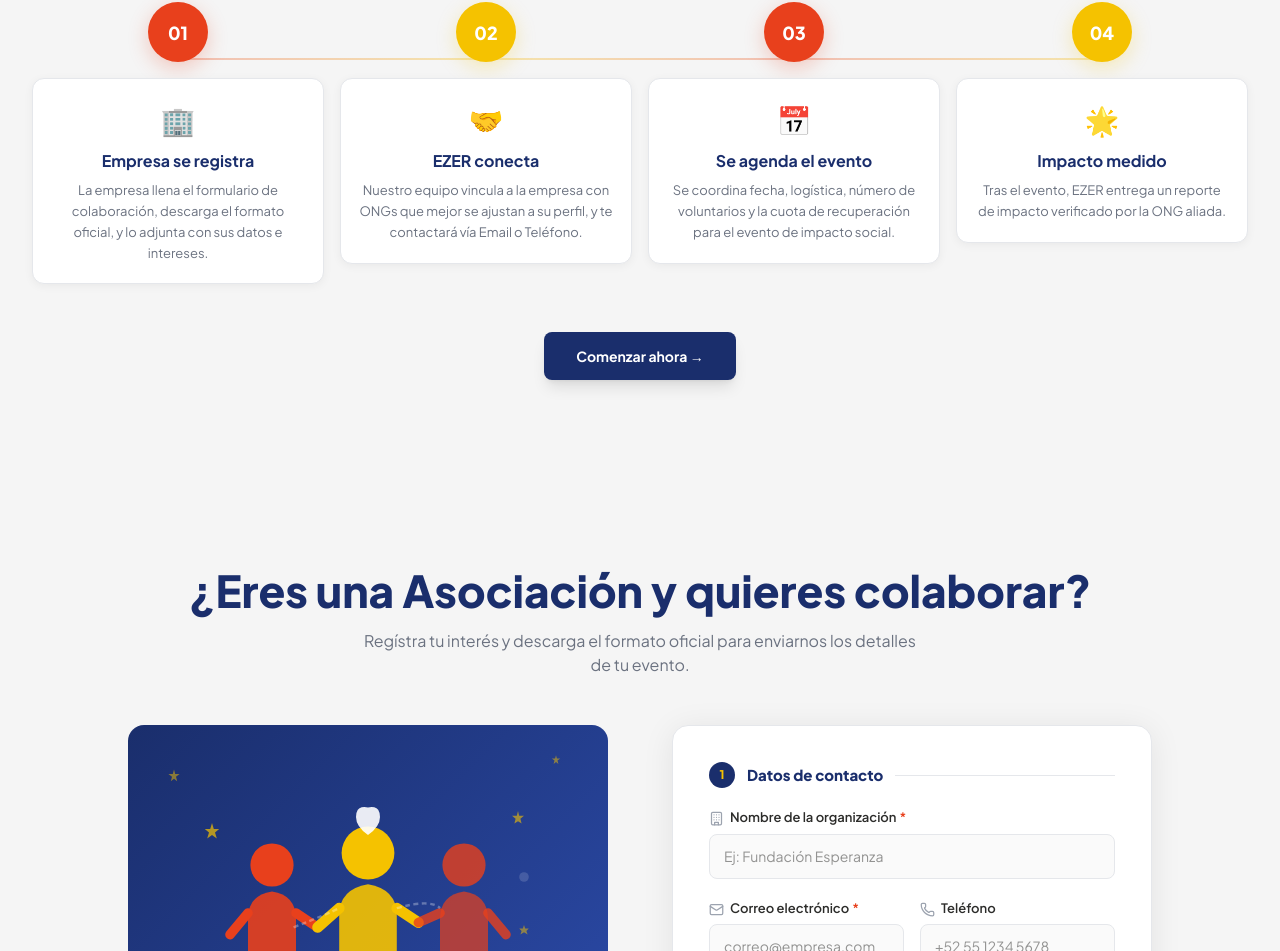
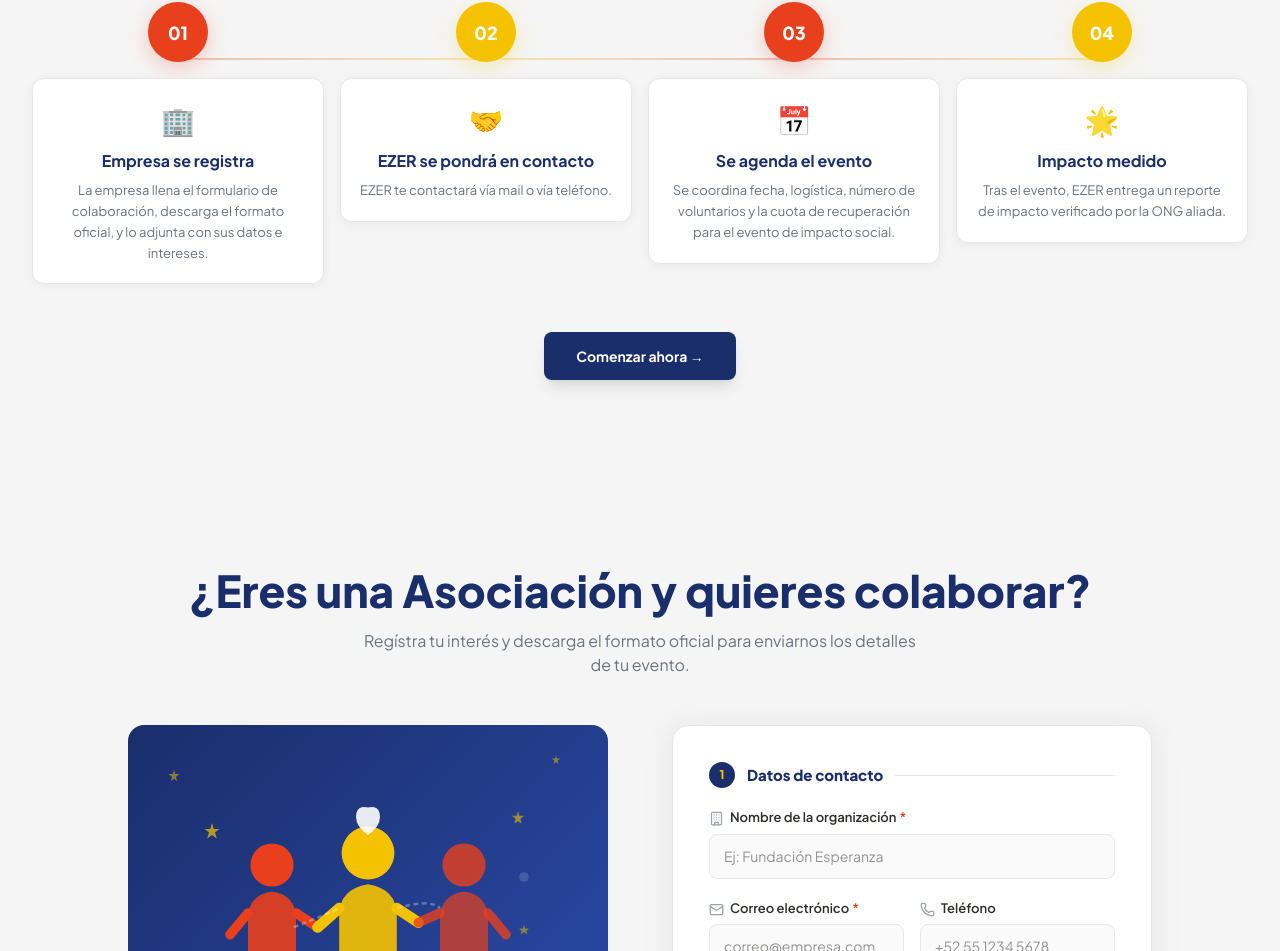
Before and after one commit to adminEzerMonterrey/ezer, a React (Vite) app: page / in a window 1280 px wide. Shown: the part 2238-3189 px from the top of the page. Built offline with nearby package versions, Linux system fonts and the light colour scheme; no server answers; the database is empty.

Commit message:
Update Step 2 in How It Works

```diff
--- a/src/app/components/HowItWorks.tsx
+++ b/src/app/components/HowItWorks.tsx
@@ -10,8 +10,8 @@ export function HowItWorks() {
     {
       number: "02",
       icon: "🤝",
-      title: "EZER conecta",
-      description: "Nuestro equipo vincula a la empresa con ONGs que mejor se ajustan a su perfil, y te contactará vía Email o Teléfono.",
+      title: "EZER se pondrá en contacto",
+      description: "EZER te contactará vía mail o vía teléfono.",
       color: "#F5C200",
     },
     {
```
